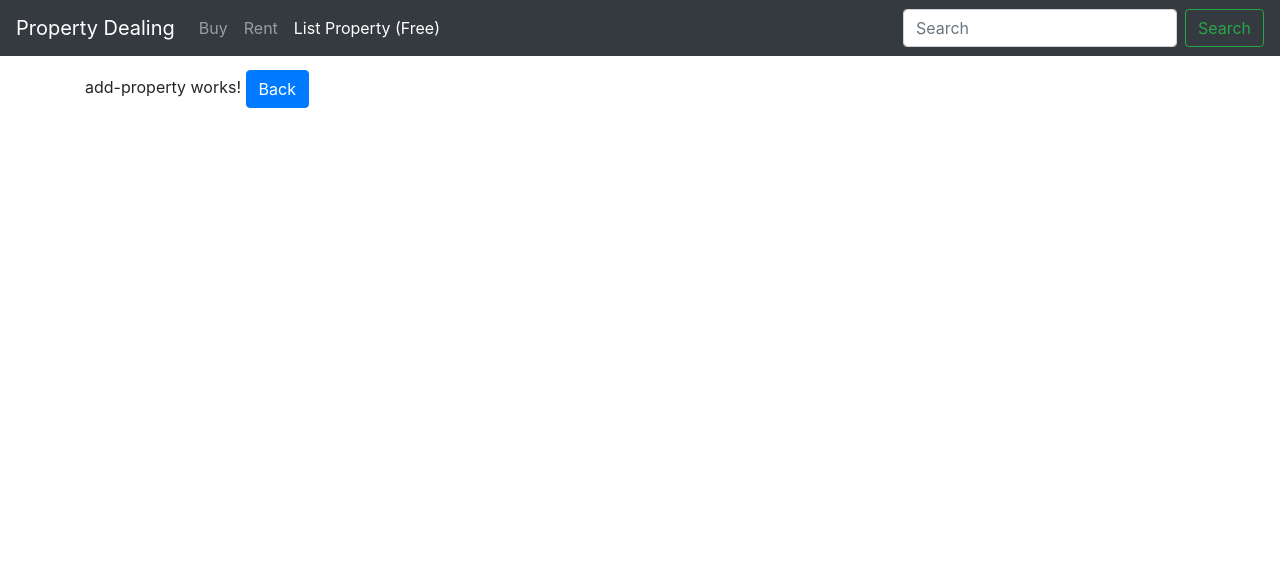
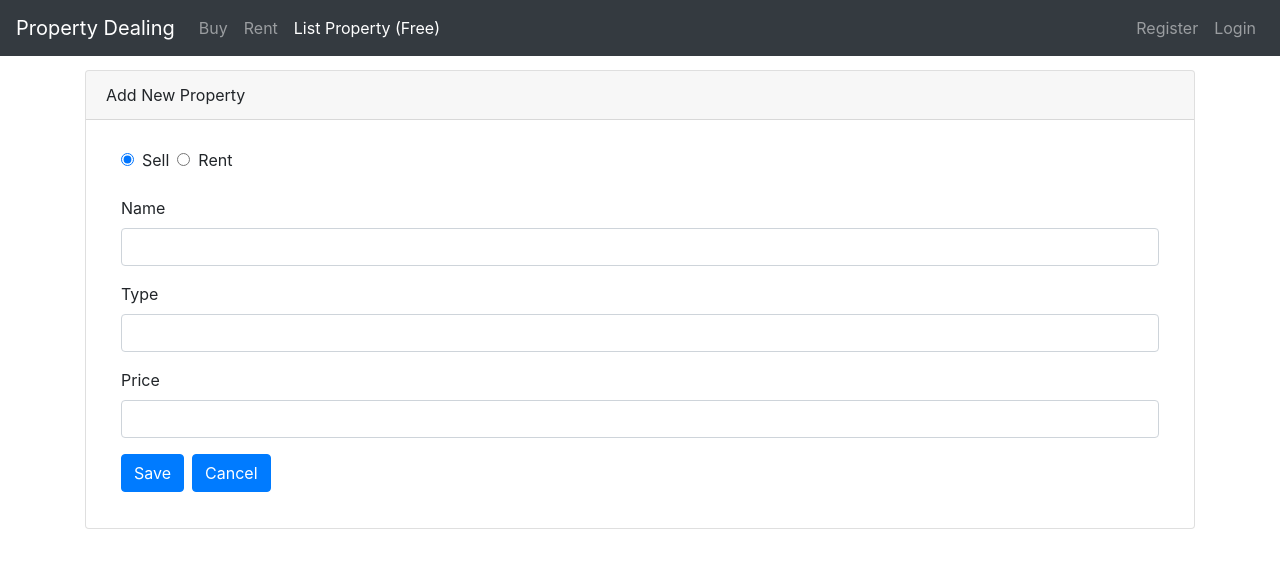
Before and after one commit to Nikunjmandani/Property-Dealing-Frontend, an Angular app: page /add-property in a window 1280 px wide. Shown: the top 568 px of the page. Built offline with nearby package versions, Linux system fonts and the light colour scheme.

Commit message:
Login and Register Components Added

```diff
--- a/src/app/nav-bar/nav-bar.component.html
+++ b/src/app/nav-bar/nav-bar.component.html
@@ -16,9 +16,15 @@
         <a class="nav-link" routerLinkActive="active" routerLink="/add-property">List Property (Free)</a>
       </li>
     </ul>
-    <form class="form-inline my-2 my-lg-0">
-      <input class="form-control mr-sm-2" type="search" placeholder="Search" aria-label="Search">
-      <button class="btn btn-outline-success my-2 my-sm-0" type="submit">Search</button>
-    </form>
+    <div>
+      <ul class="nav navbar-nav">
+        <li class="nav-item">
+          <a class="nav-link" routerLink="user/Register" routerLinkActive="active">Register</a>
+        </li>
+        <li class="nav-item">
+          <a class="nav-link" routerLink="user/login" routerLinkActive="active">Login</a>
+        </li>
+      </ul>
+    </div>
   </div>
 </nav>
--- a/src/app/property/add-property/add-property.component.html
+++ b/src/app/property/add-property/add-property.component.html
@@ -1,4 +1,41 @@
-<p>
-  add-property works!
-  <button (click)="onBack()" class="btn btn-primary" >Back</button>
-</p>
+<div class="card">
+  <div class="card-header">
+    Add New Property
+  </div>
+  <div class="card-body">
+    <form (ngSubmit)='onSubmit(Form)' #Form='ngForm'>
+      <div class="form-group col-12">
+        <input type="radio" id="sell" value="1" name="SellRent" required [ngModel]="SellRent">
+        <label class="m-2">Sell</label>
+
+        <input type="radio" id="rent" value="2" name="SellRent" required [ngModel]="SellRent" >
+        <label class="m-2">Rent</label>
+      </div>
+
+      <div class="form-group col-12">
+        <label for="name">Name</label>
+        <input type="text" class="form-control" #propName="ngModel"
+         ngModel name="Name" required minlength="5">
+        <span *ngIf="!propName.valid && propName.touched" class="error-block">
+          <span *ngIf="propName.errors.required">Please provide name</span>
+          <span *ngIf="propName.errors.minlength">Name must be atleast 5 char long</span>
+        </span>
+      </div>
+
+      <div class="form-group col-12">
+        <label for="name">Type</label>
+        <input type="text" class="form-control"  ngModel name="Type">
+      </div>
+
+      <div class="form-group col-12">
+        <label for="name">Price</label>
+        <input type="number" class="form-control"  ngModel name="Price">
+      </div>
+
+      <div class="form-group col-12">
+        <button  type="submit" class="btn btn-primary mr-2">Save</button>
+        <button type="cancel" class="btn btn-primary">Cancel</button>
+      </div>
+    </form>
+  </div>
+</div>
--- a/src/app/property/add-property/add-property.component.scss
+++ b/src/app/property/add-property/add-property.component.scss
@@ -0,0 +1,6 @@
+.ng-invalid .ng-touched{
+  border-color: red;
+}
+.error-block{
+  color: red;
+}
--- a/src/app/property/add-property/add-property.component.ts
+++ b/src/app/property/add-property/add-property.component.ts
@@ -1,4 +1,5 @@
-import { Component, OnInit } from '@angular/core';
+import { Component, OnInit, ViewChild } from '@angular/core';
+import { NgForm } from '@angular/forms';
 import { Router } from '@angular/router';
 
 @Component({
@@ -8,6 +9,8 @@ import { Router } from '@angular/router';
 })
 export class AddPropertyComponent implements OnInit {
 
+@ViewChild('Form') addpropertyForm: NgForm;
+SellRent = '1';
   constructor(private router:Router) { }
 
   ngOnInit() {
@@ -16,4 +19,8 @@ export class AddPropertyComponent implements OnInit {
   onBack(){
     this.router.navigate(['/'])
   }
+
+  onSubmit(Form: NgForm){
+    console.log(this.addpropertyForm)
+  }
 }
--- /dev/null
+++ b/src/app/user/user-login/user-login.component.html
@@ -0,0 +1,3 @@
+<p>
+  user-login works!
+</p>
--- /dev/null
+++ b/src/app/user/user-login/user-login.component.ts
@@ -0,0 +1,15 @@
+import { Component, OnInit } from '@angular/core';
+
+@Component({
+  selector: 'app-user-login',
+  templateUrl: './user-login.component.html',
+  styleUrls: ['./user-login.component.scss']
+})
+export class UserLoginComponent implements OnInit {
+
+  constructor() { }
+
+  ngOnInit() {
+  }
+
+}
--- /dev/null
+++ b/src/app/user/user-register/user-register.component.html
@@ -0,0 +1,3 @@
+<p>
+  user-register works!
+</p>
--- /dev/null
+++ b/src/app/user/user-register/user-register.component.ts
@@ -0,0 +1,20 @@
+import { Component, OnInit } from '@angular/core';
+import { FormControl, FormGroup } from '@angular/forms';
+
+@Component({
+  selector: 'app-user-register',
+  templateUrl: './user-register.component.html',
+  styleUrls: ['./user-register.component.scss']
+})
+export class UserRegisterComponent implements OnInit {
+
+  registrationForm: FormGroup
+  constructor() { }
+
+  ngOnInit() {
+    this.registrationForm=new FormGroup({
+       userName:new FormControl()
+    });
+  }
+
+}
```
Also changed, not shown: src/app/app.module.ts (+9 -0 lines), src/app/user/user-login/user-login.component.scss (added), src/app/user/user-register/user-register.component.scss (added), 2 other files (tests, documents, lock files or other folders).
